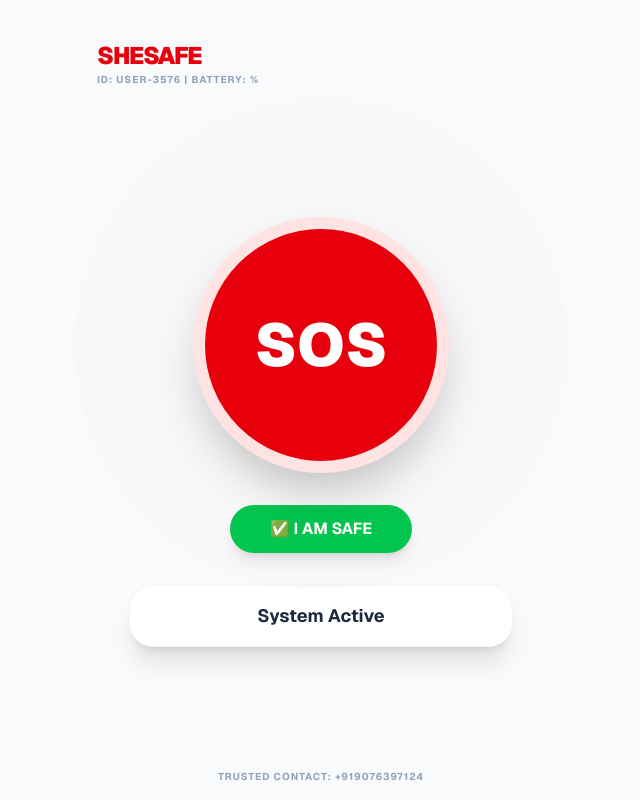
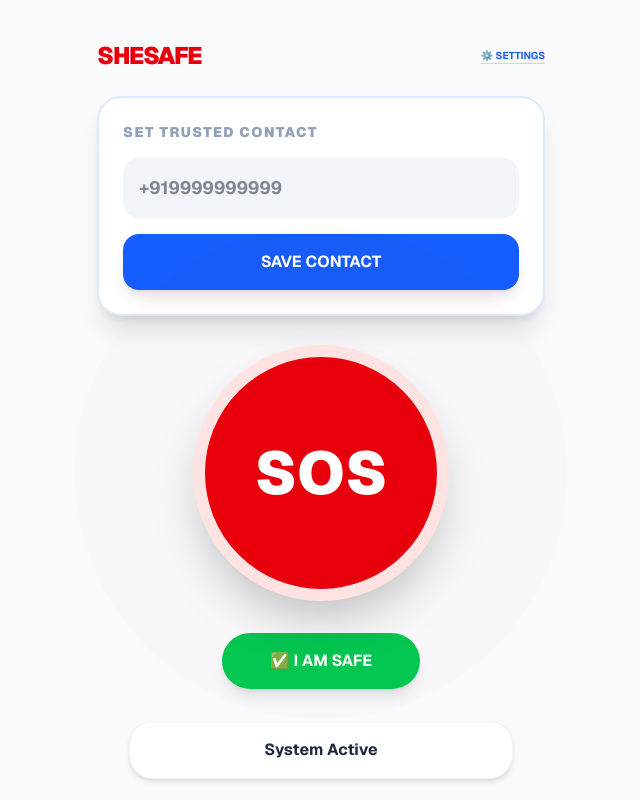
Before and after one commit to Poojakamblee/women-safety-site, a Next.js app: page / in a window 1280 px wide. Shown: the whole page, without its empty margins (319-959 px from the left). Built offline with nearby package versions, Linux system fonts and the light colour scheme.

Commit message:
feat: added user-controlled trusted contact settings

```diff
--- a/app/page.tsx
+++ b/app/page.tsx
@@ -8,12 +8,26 @@ export default function WomenSafetyApp() {
   const [status, setStatus] = useState("System Active");
   const [location, setLocation] = useState<{lat: number, lng: number} | null>(null);
   const [battery, setBattery] = useState<number | null>(null);
-
-  // DYNAMIC USER ID: Random ID so multiple users show up on one dashboard
   const [userId] = useState(() => "User-" + Math.floor(1000 + Math.random() * 9000));
 
-  // Trusted Contact Number
-  const TRUSTED_NUMBER = "+919076397124";
+  // New State for the Trusted Contact
+  const [trustedNumber, setTrustedNumber] = useState("");
+  const [isEditing, setIsEditing] = useState(false);
+
+  // Load the saved number from the phone's memory when the app starts
+  useEffect(() => {
+    const savedNumber = localStorage.getItem("shesafe_contact");
+    if (savedNumber) {
+      setTrustedNumber(savedNumber);
+    } else {
+      setIsEditing(true); // Ask for a number if none is saved
+    }
+  }, []);
+
+  const saveContact = () => {
+    localStorage.setItem("shesafe_contact", trustedNumber);
+    setIsEditing(false);
+  };
 
   useEffect(() => {
     if ("getBattery" in navigator) {
@@ -24,6 +38,12 @@ export default function WomenSafetyApp() {
   }, []);
 
   const triggerSOS = () => {
+    if (!trustedNumber) {
+      alert("Please add a trusted contact number first!");
+      setIsEditing(true);
+      return;
+    }
+
     setStatus("Fetching Location...");
     if (navigator.geolocation) {
       navigator.geolocation.getCurrentPosition(
@@ -34,7 +54,7 @@ export default function WomenSafetyApp() {
           setLocation({ lat: latitude, lng: longitude });
           setStatus("ALERT SENT!");
 
-          // 1. SEND TO FIREBASE: Using the dynamic userId
+          // 1. UPDATE FIREBASE
           set(ref(db, `alerts/${userId}`), {
             location: { lat: latitude, lng: longitude },
             status: "EMERGENCY",
@@ -43,68 +63,82 @@ export default function WomenSafetyApp() {
             userId: userId
           });
 
-          // 2. SMS TRIGGER: Opens messaging app with your pre-filled number and link
+          // 2. DYNAMIC SMS TRIGGER
           const mapLink = `https://www.google.com/maps?q=${latitude},${longitude}`;
-          const message = `🚨 SOS! I am in danger. My live location: ${mapLink}. Battery: ${currentBattery}%`;
+          const message = `🚨 SOS! I need help. My live location: ${mapLink}. Battery: ${currentBattery}%`;
 
-          // This line triggers the actual SMS app on your phone
-          window.location.href = `sms:${TRUSTED_NUMBER}?body=${encodeURIComponent(message)}`;
+          window.location.href = `sms:${trustedNumber}?body=${encodeURIComponent(message)}`;
         },
         () => setStatus("Error: Please enable GPS")
       );
     }
   };
 
-  // "I'M SAFE" FUNCTION: Clears your alert from the database
   const clearSOS = () => {
     set(ref(db, `alerts/${userId}`), null);
     setStatus("System Active - Safe");
     setLocation(null);
-    alert("Guardian dashboard cleared. You are marked as Safe.");
   };
 
   return (
-    <main className="min-h-screen bg-slate-50 flex flex-col items-center p-4 font-sans">
+    <main className="min-h-screen bg-slate-50 flex flex-col items-center p-4 font-sans text-slate-900">
       {/* Header */}
       <div className="w-full max-w-md flex justify-between items-center py-6">
-        <div>
-          <h1 className="text-2xl font-black text-red-600 tracking-tighter">SHESAFE</h1>
-          <p className="text-[10px] text-slate-400 font-bold uppercase tracking-widest">
-            ID: {userId} | Battery: {battery}%
-          </p>
-        </div>
+        <h1 className="text-2xl font-black text-red-600 tracking-tighter">SHESAFE</h1>
+        <button
+          onClick={() => setIsEditing(true)}
+          className="text-[10px] font-bold text-blue-600 uppercase border-b border-blue-200"
+        >
+          ⚙️ Settings
+        </button>
       </div>
 
-      {/* SOS Section */}
+      {/* Contact Configuration UI */}
+      {isEditing && (
+        <div className="w-full max-w-md bg-white p-6 rounded-3xl shadow-xl mb-6 border-2 border-blue-100 animate-in fade-in zoom-in duration-300">
+          <h2 className="text-sm font-black uppercase tracking-widest text-slate-400 mb-4">Set Trusted Contact</h2>
+          <input
+            type="tel"
+            placeholder="+919999999999"
+            value={trustedNumber}
+            onChange={(e) => setTrustedNumber(e.target.value)}
+            className="w-full p-4 bg-slate-100 rounded-2xl mb-4 font-bold text-lg outline-none focus:ring-2 ring-blue-400 transition-all"
+          />
+          <button
+            onClick={saveContact}
+            className="w-full bg-blue-600 text-white py-4 rounded-2xl font-bold shadow-lg active:scale-95 transition-all"
+          >
+            SAVE CONTACT
+          </button>
+        </div>
+      )}
+
+      {/* SOS Button Section */}
       <div className="flex-1 flex flex-col items-center justify-center w-full">
-        <div className="relative">
-          {/* Pulsing effect behind button */}
+        <div className="relative mb-8">
           <div className="absolute inset-0 bg-red-500 rounded-full animate-ping opacity-20"></div>
           <button
             onClick={triggerSOS}
-            className="relative w-64 h-64 bg-red-600 rounded-full border-[12px] border-red-100 shadow-2xl active:scale-95 transition-all flex items-center justify-center group"
+            className="relative w-64 h-64 bg-red-600 rounded-full border-[12px] border-red-100 shadow-2xl active:scale-95 transition-all flex items-center justify-center"
           >
-            <span className="text-white text-6xl font-black group-hover:scale-110 transition-transform">SOS</span>
+            <span className="text-white text-6xl font-black">SOS</span>
           </button>
         </div>
 
-        {/* I'm Safe Button */}
         <button
           onClick={clearSOS}
-          className="mt-8 bg-green-500 text-white px-10 py-3 rounded-full font-bold shadow-lg hover:bg-green-600 active:scale-95 transition-all"
+          className="bg-green-500 text-white px-12 py-4 rounded-full font-bold shadow-lg hover:bg-green-600 active:scale-95 transition-all mb-8"
         >
           ✅ I AM SAFE
         </button>
 
-        <div className="mt-8 bg-white px-8 py-4 rounded-3xl shadow-xl border border-slate-100 text-center w-full max-w-sm">
-          <p className="text-slate-800 font-bold text-lg">{status}</p>
+        <div className="bg-white px-8 py-4 rounded-3xl shadow-md border border-slate-100 text-center w-full max-w-sm">
+          <p className="text-slate-800 font-bold">{status}</p>
+          {trustedNumber && !isEditing && (
+            <p className="text-[10px] text-slate-400 mt-1 uppercase">SMS Target: {trustedNumber}</p>
+          )}
         </div>
       </div>
-
-      {/* Bottom Information */}
-      <p className="text-[10px] text-slate-400 font-bold uppercase tracking-widest mt-4">
-        Trusted Contact: {TRUSTED_NUMBER}
-      </p>
     </main>
   );
 }
```
